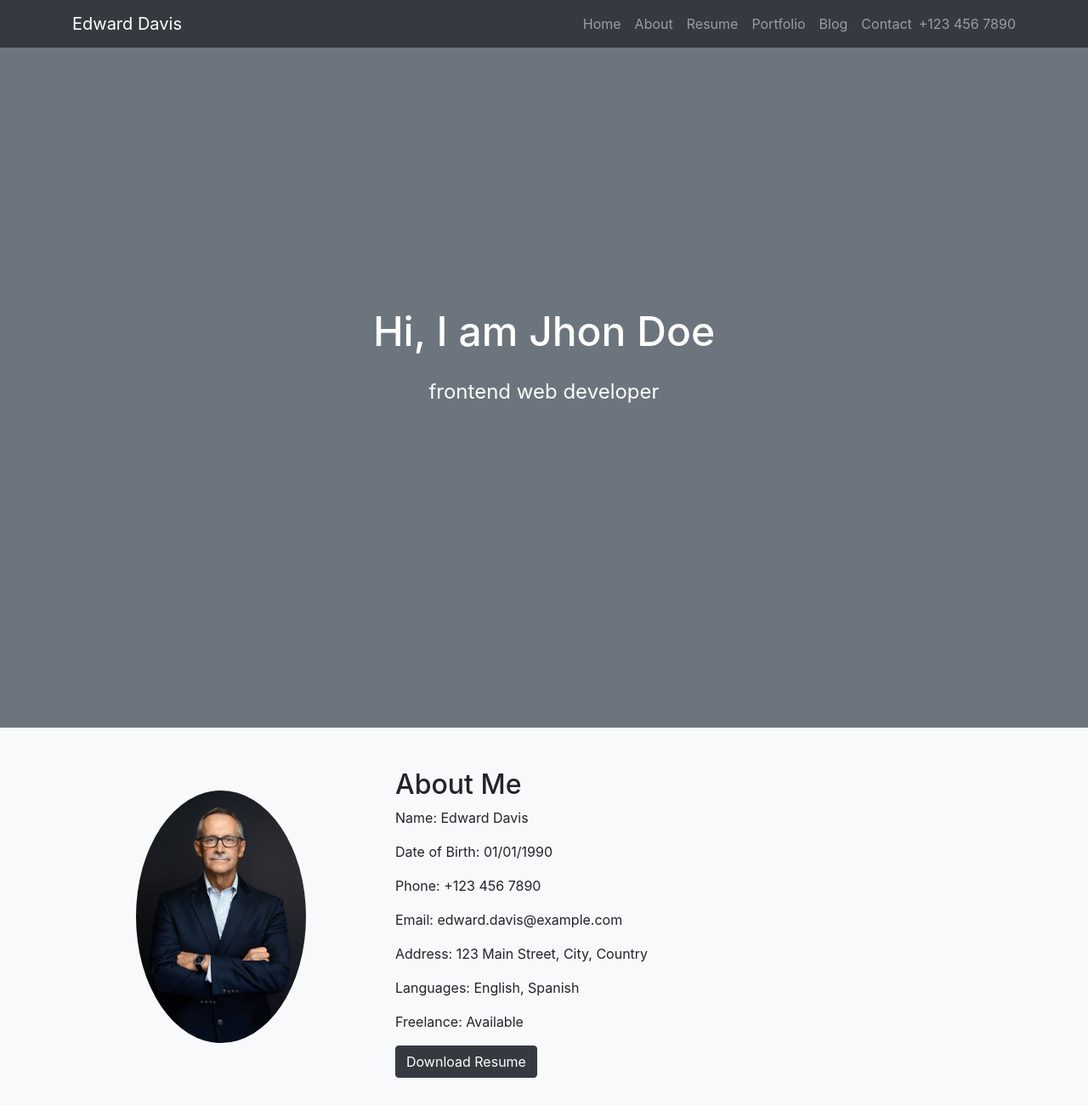
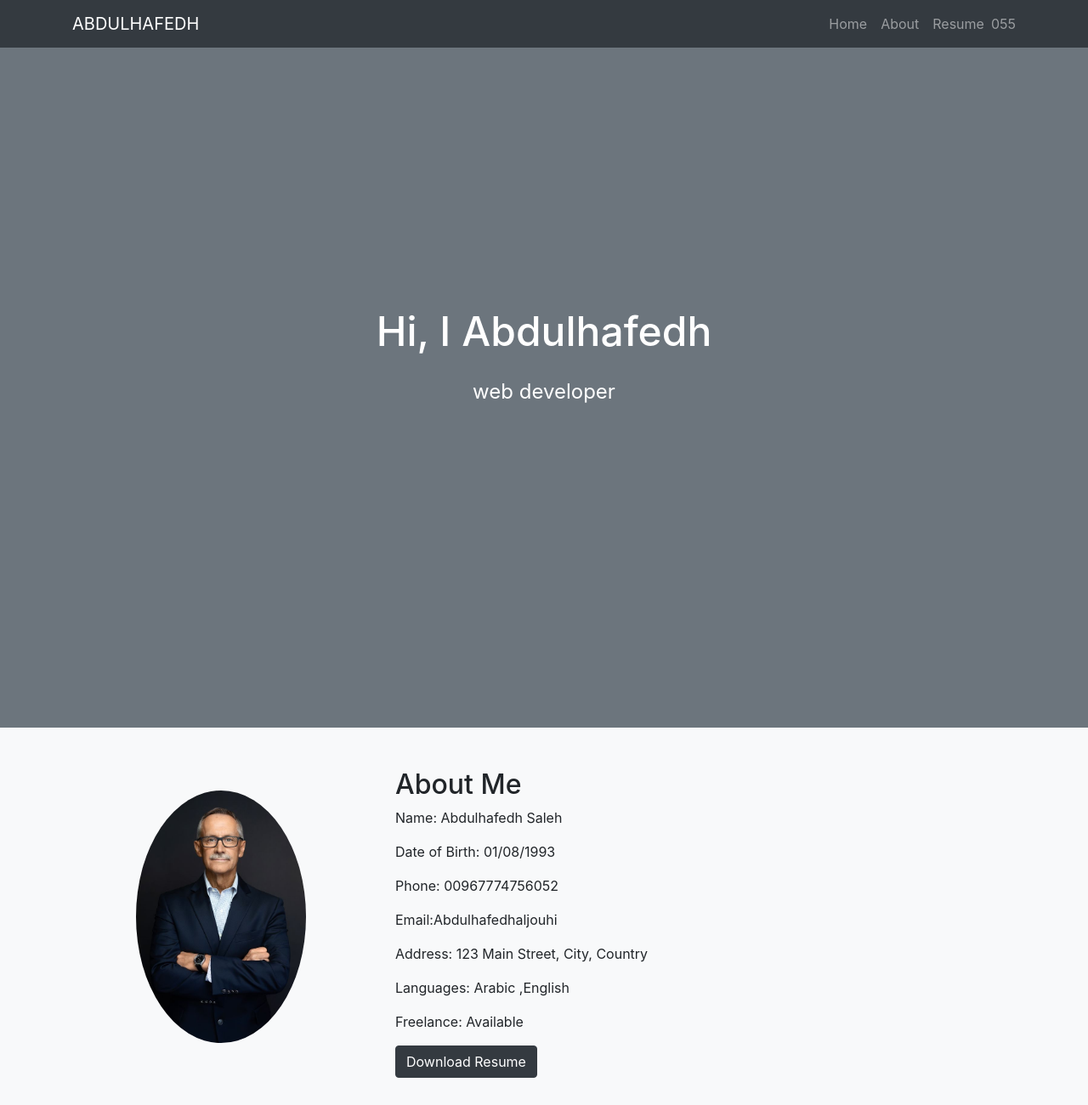
Before and after one commit to Abdulhafedh0/alguhi, a plain HTML site: page index.html in a window 1280 px wide. Shown: the top 1300 px of the page at 85% size. Drawn offline with nearby package versions, Linux system fonts and the light colour scheme.

Commit message:
about me has chenged

```diff
--- a/index.html
+++ b/index.html
@@ -3,7 +3,7 @@
 <head>
     <meta charset="UTF-8">
     <meta name="viewport" content="width=device-width, initial-scale=1.0">
-    <title>Edward Davis - Personal Website</title>
+    <title>Abdulhafedh - Personal Website</title>
     <link href="https://stackpath.bootstrapcdn.com/bootstrap/4.5.2/css/bootstrap.min.css" rel="stylesheet">
     <link rel="stylesheet" href="styles.css">
 </head>
@@ -11,7 +11,7 @@
     <!-- Navbar -->
     <nav class="navbar navbar-expand-lg navbar-dark bg-dark">
         <div class="container">
-            <a class="navbar-brand" href="#">Edward Davis</a>
+            <a class="navbar-brand" href="#">ABDULHAFEDH</a>
             <button class="navbar-toggler" type="button" data-toggle="collapse" data-target="#navbarNav" aria-controls="navbarNav" aria-expanded="false" aria-label="Toggle navigation">
                 <span class="navbar-toggler-icon"></span>
             </button>
@@ -20,12 +20,12 @@
                     <li class="nav-item"><a class="nav-link" href="#home">Home</a></li>
                     <li class="nav-item"><a class="nav-link" href="#about">About</a></li>
                     <li class="nav-item"><a class="nav-link" href="#resume">Resume</a></li>
-                    <li class="nav-item"><a class="nav-link" href="#portfolio">Portfolio</a></li>
+                    <!-- <li class="nav-item"><a class="nav-link" href="#portfolio">Portfolio</a></li>
                     <li class="nav-item"><a class="nav-link" href="#blog">Blog</a></li>
-                    <li class="nav-item"><a class="nav-link" href="#contact">Contact</a></li>
+                    <li class="nav-item"><a class="nav-link" href="#contact">Contact</a></li> -->
                 </ul>
                 <span class="navbar-text">
-                    <i class="fas fa-phone"></i> +123 456 7890
+                    <i class="fas fa-phone"></i> 055
                 </span>
             </div>
         </div>
@@ -34,8 +34,8 @@
     <!-- Hero Section -->
     <section id="home" class="hero bg-secondary text-white text-center d-flex align-items-center">
         <div class="container">
-            <h2>Hi, I am Jhon Doe</h2>
-            <p>frontend web developer</p>
+            <h2>Hi, I Abdulhafedh</h2>
+            <p>web developer</p>
             <div class="social-icons">
                 <a href="#" class="text-white mx-2"><i class="fab fa-twitter"></i></a>
                 <a href="#" class="text-white mx-2"><i class="fab fa-facebook-f"></i></a>
@@ -53,12 +53,12 @@
                 </div>
                 <div class="col-md-8">
                     <h2>About Me</h2>
-                    <p>Name: Edward Davis</p>
-                    <p>Date of Birth: 01/01/1990</p>
-                    <p>Phone: +123 456 7890</p>
-                    <p>Email: edward.davis@example.com</p>
+                    <p>Name: Abdulhafedh Saleh</p>
+                    <p>Date of Birth: 01/08/1993</p>
+                    <p>Phone: 00967774756052</p>
+                    <p>Email:Abdulhafedhaljouhi</p>
                     <p>Address: 123 Main Street, City, Country</p>
-                    <p>Languages: English, Spanish</p>
+                    <p>Languages: Arabic ,English</p>
                     <p>Freelance: Available</p>
                     <a href="#" class="btn btn-dark">Download Resume</a>
                 </div>
```
